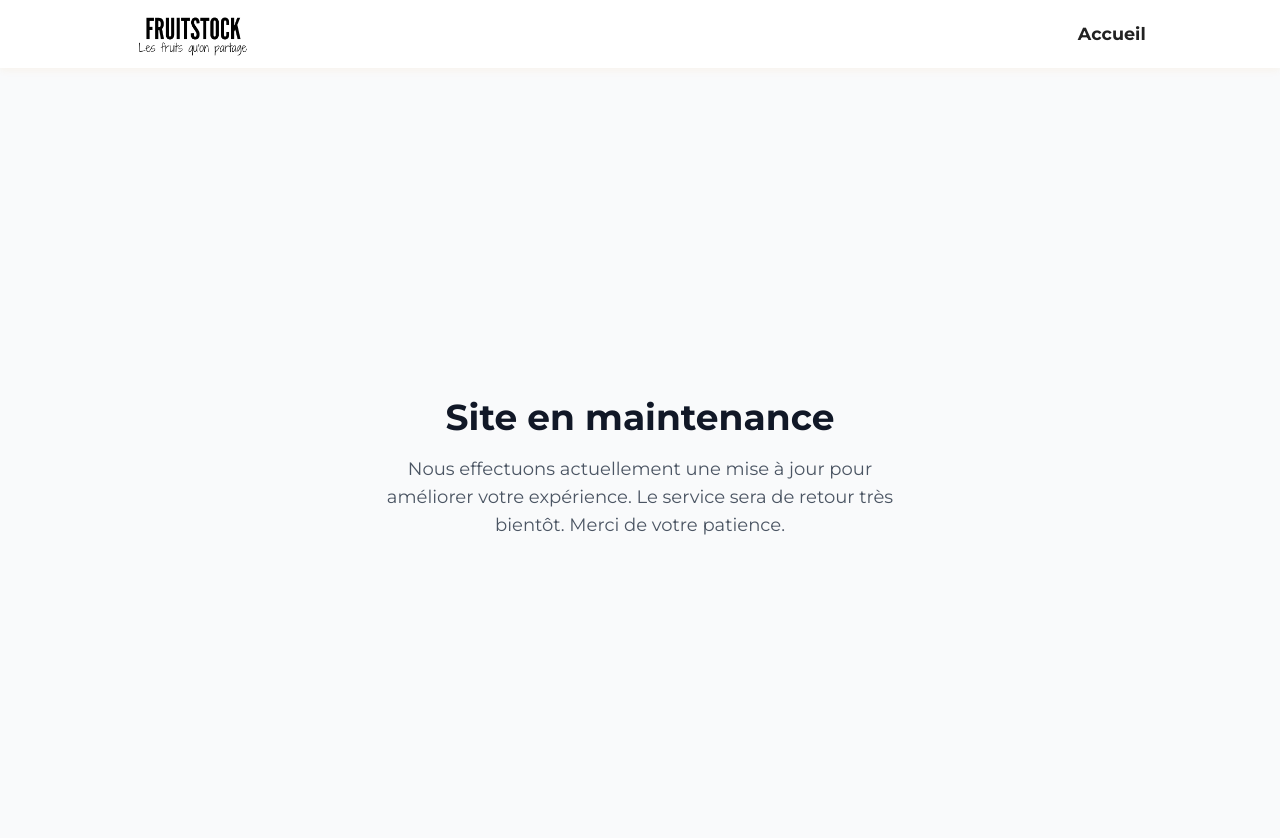
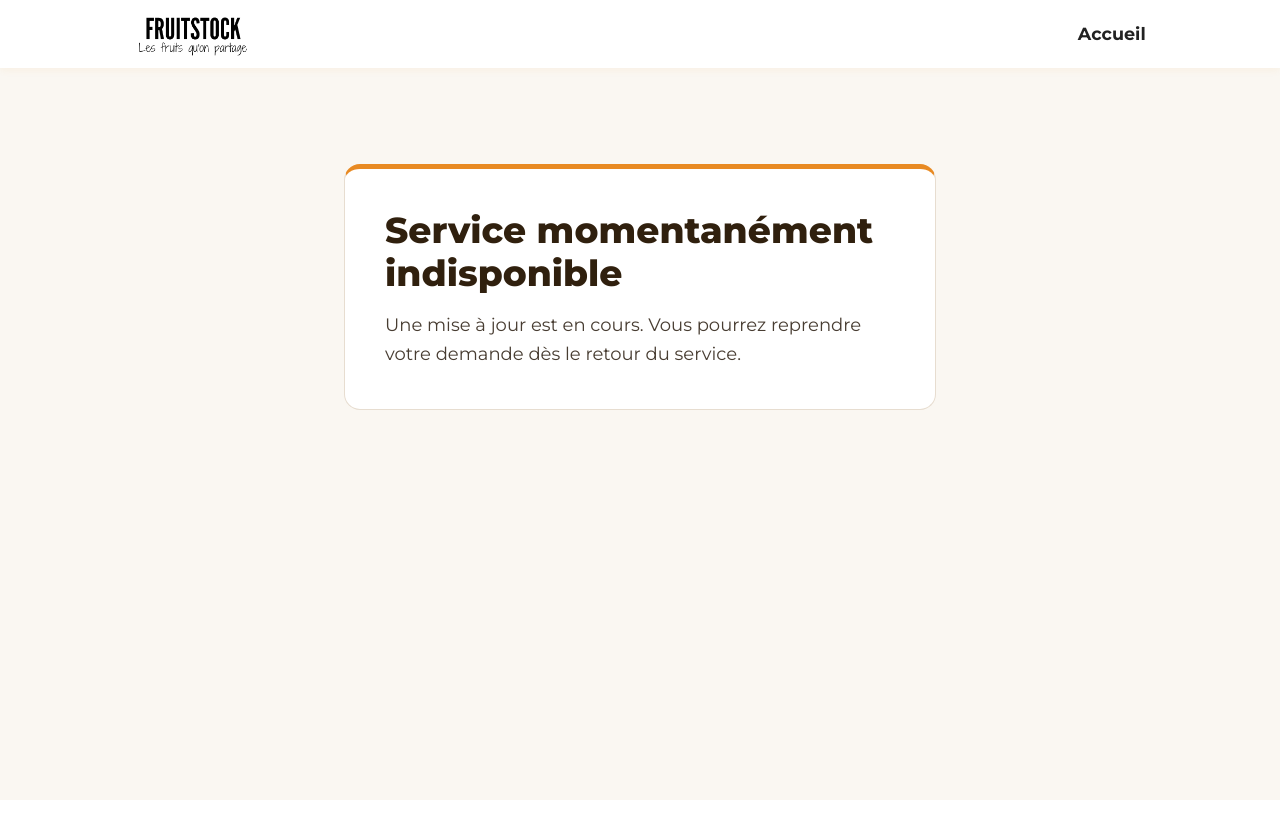
Before and after one commit to Scara84/sav-monorepo, a Vue app in the folder client/: page /maintenance in a window 1280 px wide. Shown: the top 838 px of the page. After the commit the page ends 800 px from the top, so only its background shows below. Built offline with nearby package versions, Linux system fonts and the light colour scheme.

Commit message:
Présenter l’interruption de service et vérifier le retour à l’accueil (6.3)

```diff
--- a/client/src/views/Maintenance.vue
+++ b/client/src/views/Maintenance.vue
@@ -1,19 +1,41 @@
 <template>
-  <div
-    class="flex min-h-screen flex-col items-center justify-center bg-gray-50 px-6 py-16 text-center"
-  >
-    <div class="max-w-lg">
-      <h1 class="text-3xl font-semibold text-gray-900 md:text-4xl">Site en maintenance</h1>
-      <p class="mt-4 text-lg text-gray-600">
-        Nous effectuons actuellement une mise à jour pour améliorer votre expérience. Le service
-        sera de retour très bientôt. Merci de votre patience.
+  <main class="maintenance" aria-labelledby="maintenance-title">
+    <section class="maintenance-notice">
+      <h1 id="maintenance-title">Service momentanément indisponible</h1>
+      <p>
+        Une mise à jour est en cours. Vous pourrez reprendre votre demande dès le retour du service.
       </p>
-    </div>
-  </div>
+    </section>
+  </main>
 </template>
 
-<script>
-export default {
-  name: 'MaintenanceView',
+<style scoped>
+.maintenance {
+  display: grid;
+  place-items: start center;
+  min-height: calc(100svh - 4.25rem);
+  padding: clamp(2rem, 8vw, 6rem) 1rem;
+  background: #faf7f2;
 }
-</script>
+.maintenance-notice {
+  width: 100%;
+  max-width: 37rem;
+  padding: clamp(1.25rem, 4vw, 2.5rem);
+  background: white;
+  border: 1px solid #e7ddd0;
+  border-top: 0.35rem solid var(--main-orange);
+  border-radius: 1rem;
+}
+.maintenance-notice h1 {
+  margin: 0 0 1rem;
+  color: #30200e;
+  font-size: clamp(1.6rem, 4vw, 2.25rem);
+  line-height: 1.2;
+}
+.maintenance-notice p {
+  margin: 0;
+  color: #483d32;
+  font-size: 1.125rem;
+  line-height: 1.6;
+}
+</style>
```
Also changed, not shown: 2 other files (tests, documents, lock files or other folders).
